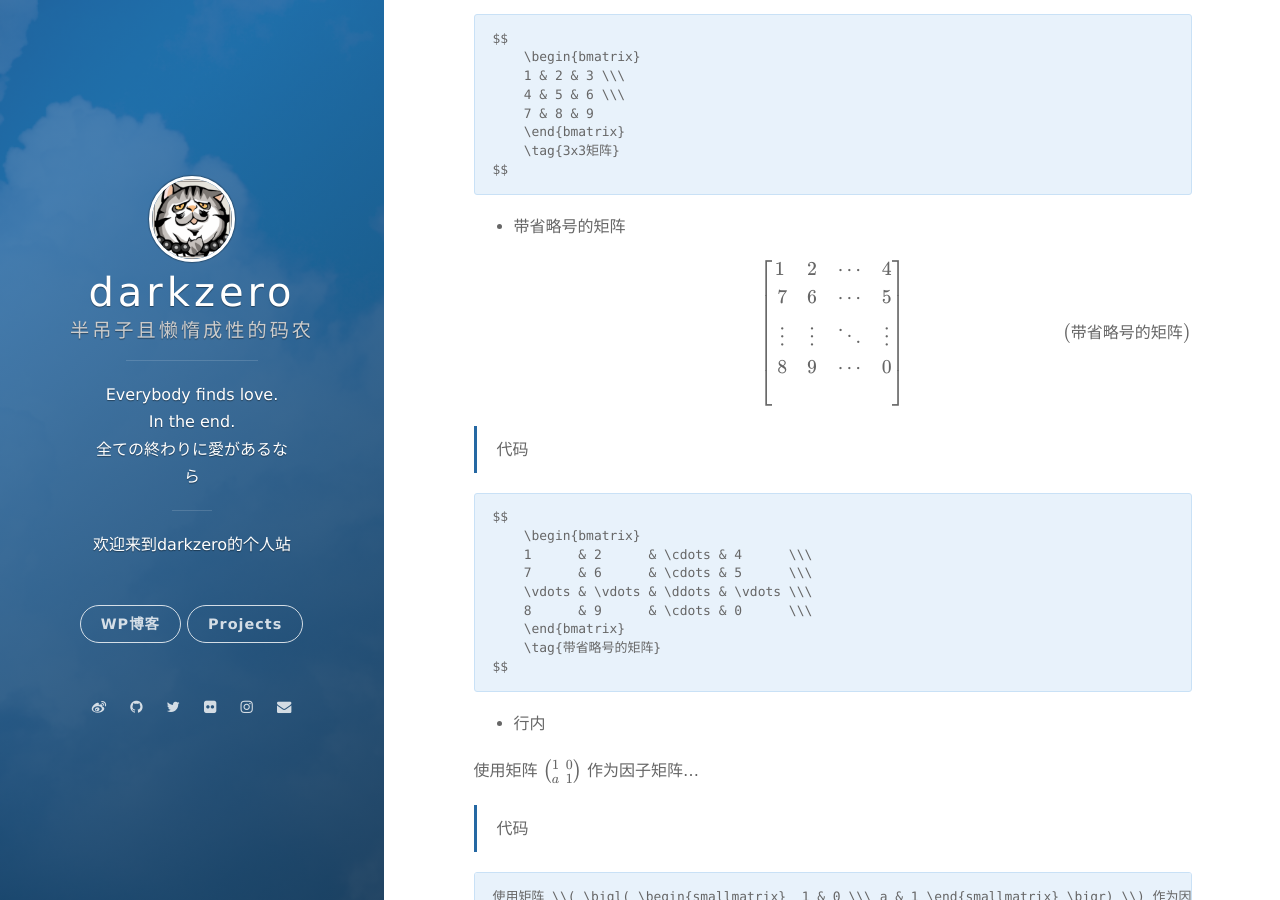
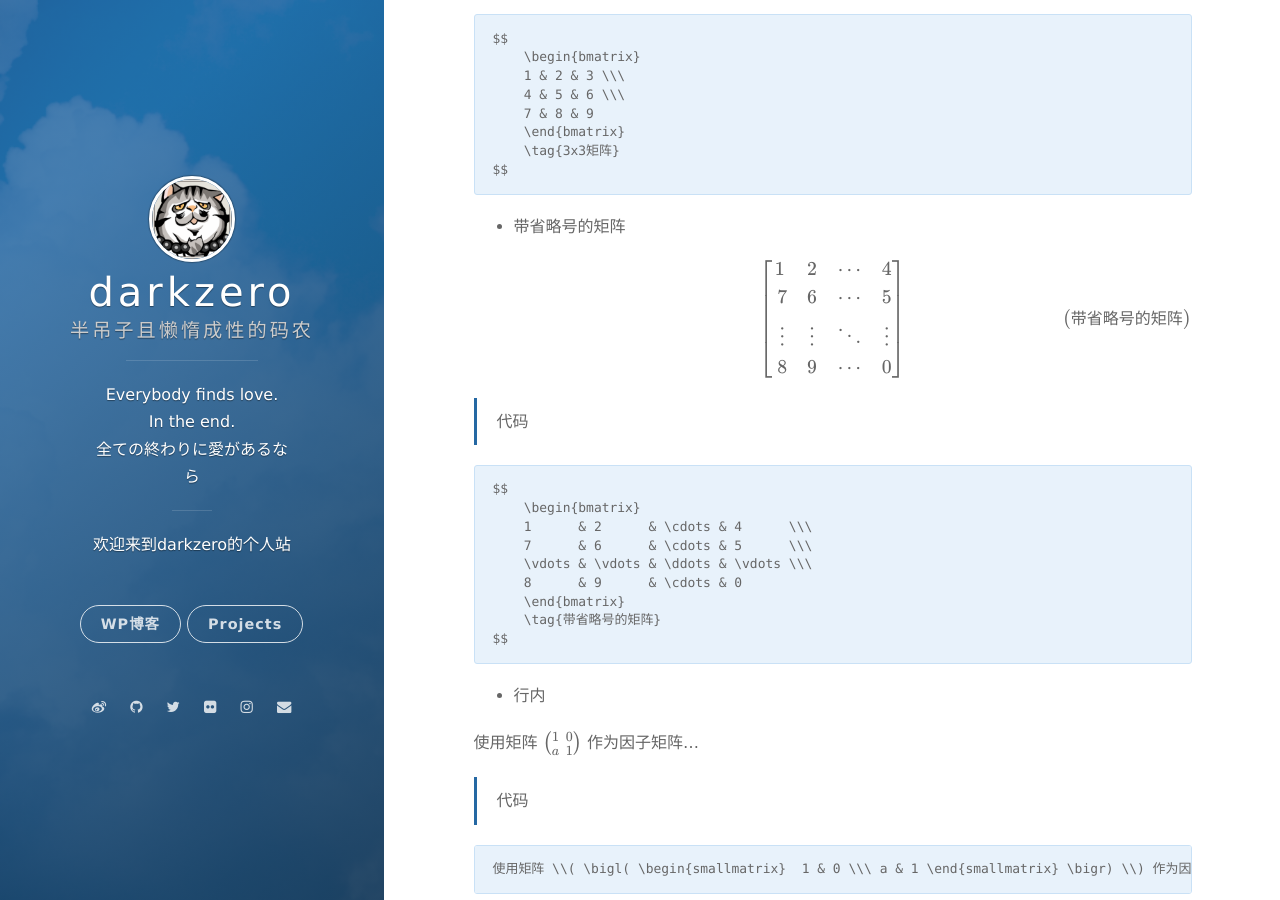
Before and after one commit to darkzero/darkzero.github.io, a Jekyll site: the page built from _posts/2017-10-20-test-math.md, in a window 1280 px wide and 900 px high, scrolled down 1188 px. Built offline with Jekyll 4.4.1, drawn with Linux system fonts in a browser that asks for light colours; nearby versions of some CDN libraries; formulas are drawn with MathJax 3.

Commit message:
add code block

```diff
--- a/_posts/2017-10-20-test-math.md
+++ b/_posts/2017-10-20-test-math.md
@@ -70,7 +70,7 @@ $$
     1      & 2      & \cdots & 4      \\\
     7      & 6      & \cdots & 5      \\\
     \vdots & \vdots & \ddots & \vdots \\\
-    8      & 9      & \cdots & 0      \\\
+    8      & 9      & \cdots & 0
     \end{bmatrix}
     \tag{带省略号的矩阵}
 $$
@@ -83,7 +83,7 @@ $$
     1      & 2      & \cdots & 4      \\\
     7      & 6      & \cdots & 5      \\\
     \vdots & \vdots & \ddots & \vdots \\\
-    8      & 9      & \cdots & 0      \\\
+    8      & 9      & \cdots & 0
     \end{bmatrix}
     \tag{带省略号的矩阵}
 $$
```
